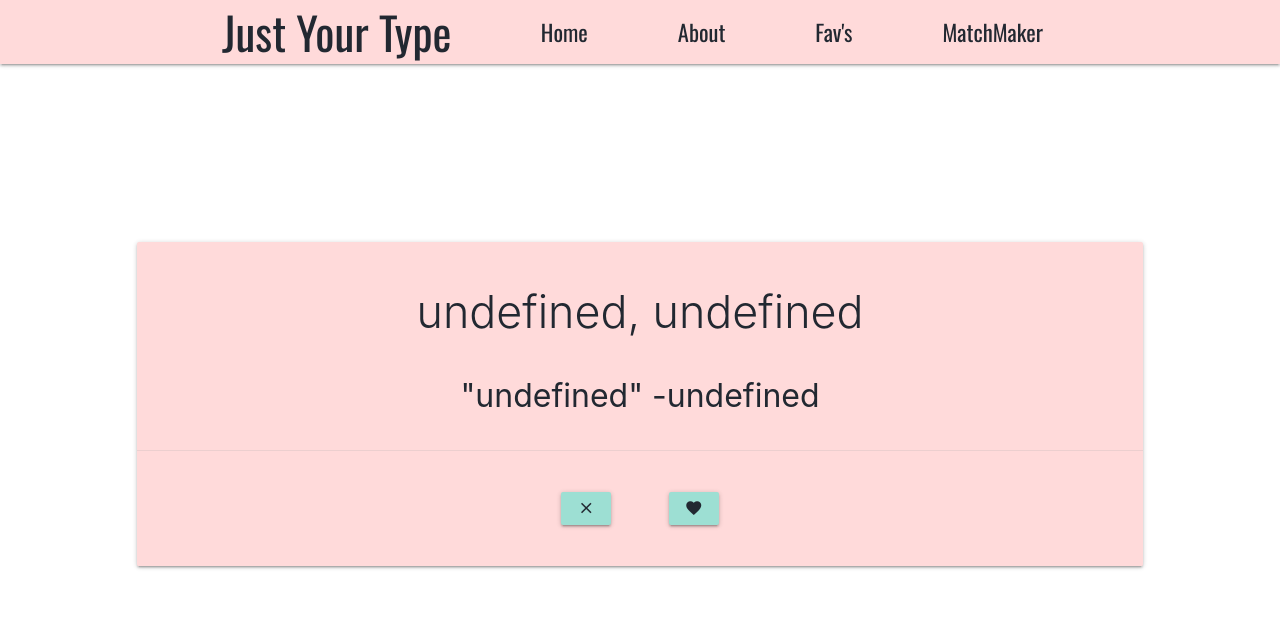
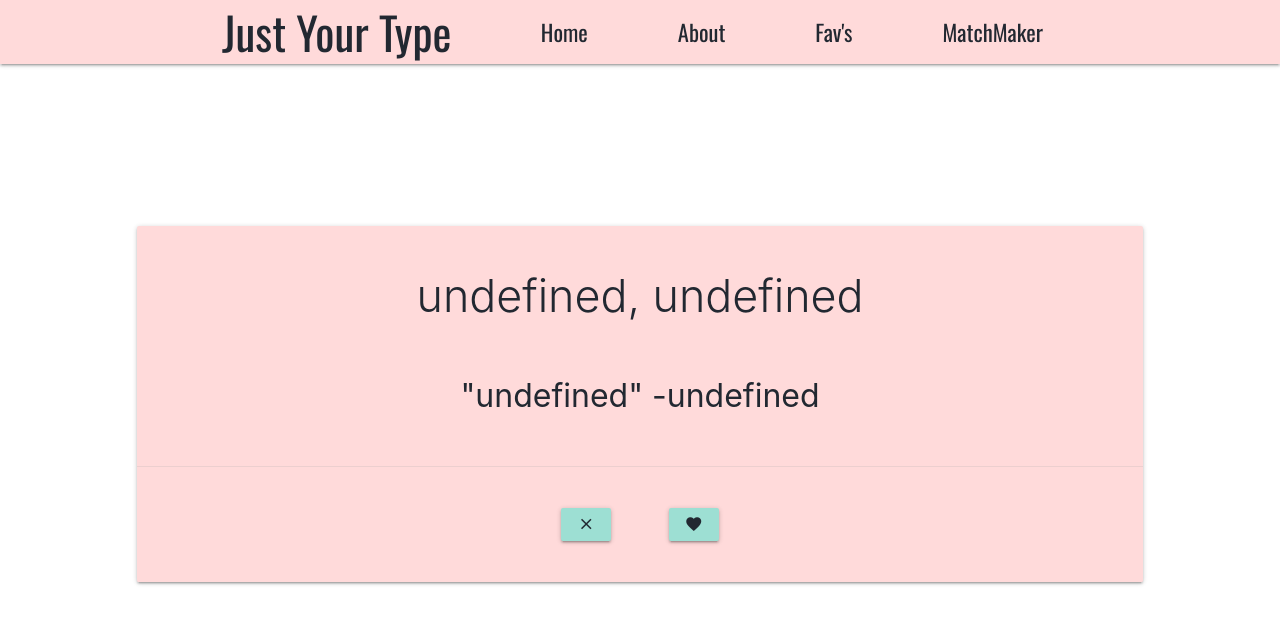
Before and after one commit to hanlee-311/Just-Your-Type, a plain HTML site: page index.html in a window 1280 px wide. Drawn offline with nearby package versions, Linux system fonts and the light colour scheme; no server answers.

Commit message:
Fix line height issue

```diff
--- a/assets/css/style.css
+++ b/assets/css/style.css
@@ -85,7 +85,6 @@
     justify-content: center;
     align-items: center;
     width: 100%;
-    line-height: 0 !important;
 }
 
 /* .waves-effect { */
```
